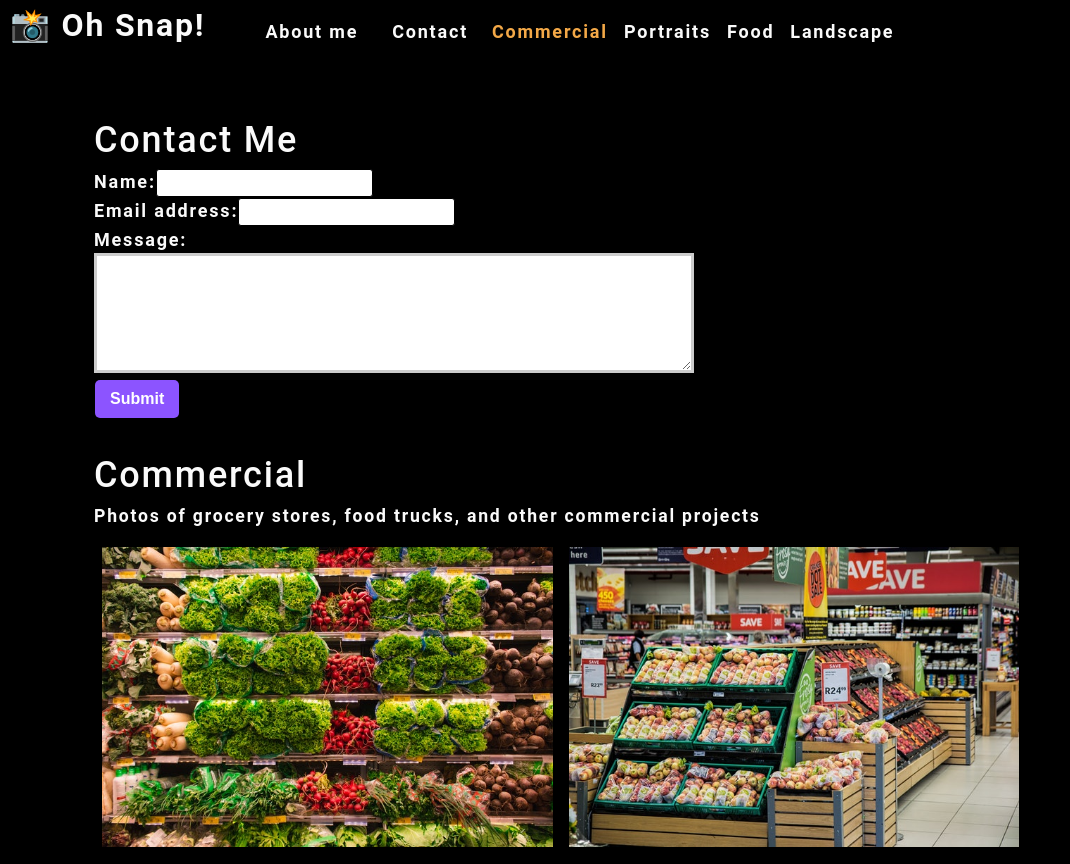
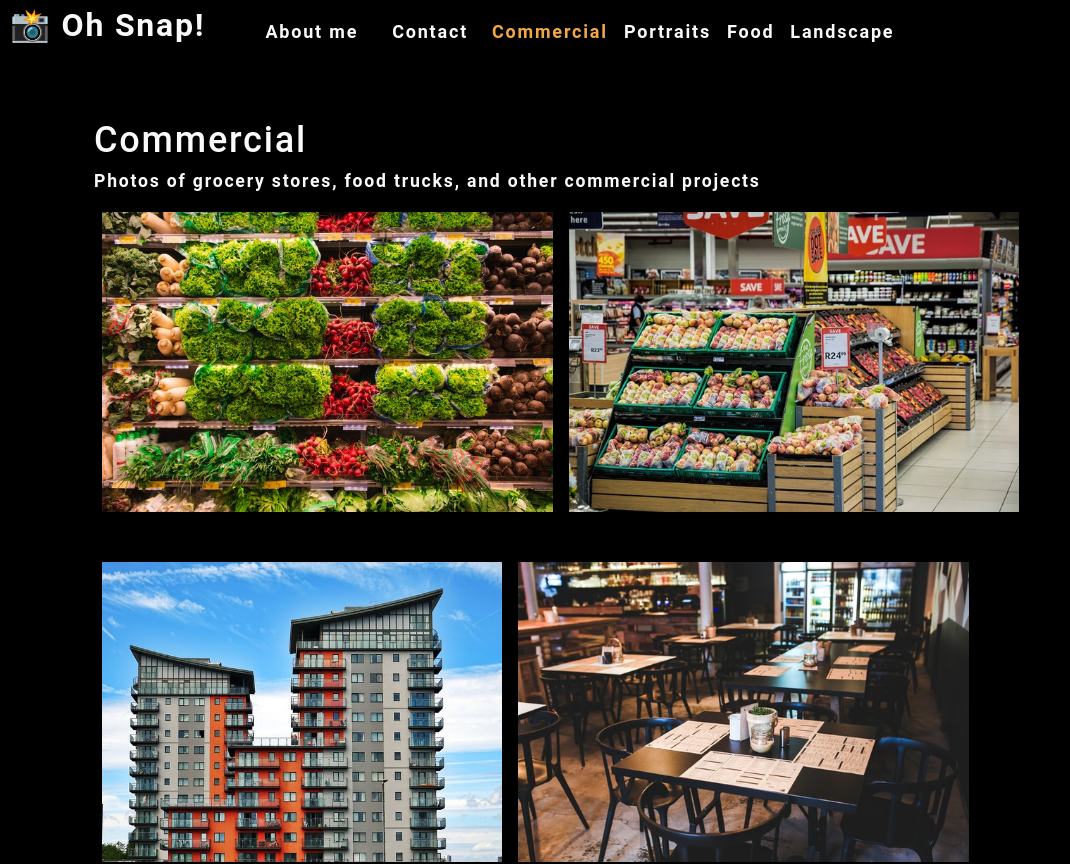
Before and after one commit to saraoros/photo-port, a React (Create React App) app: page / in a window 1280 px wide. Shown: the top 864 px of the page, without its empty margins (0-1070 px from the left). Built offline with nearby package versions, Linux system fonts and the light colour scheme.

Commit message:
added conditional rendering to display each component

```diff
--- a/src/App.js
+++ b/src/App.js
@@ -21,17 +21,26 @@
 
   const [currentCategory, setCurrentCategory] = useState(categories[0]);
 
+  const [contactSelected, setContactSelected] = useState(false);
+
   return (
     <div>
       <Nav
         categories={categories}
         setCurrentCategory={setCurrentCategory}
         currentCategory={currentCategory}
+        contactSelected={contactSelected}
+        setContactSelected={setContactSelected}
       ></Nav>
       <main>
-        <ContactForm></ContactForm>
-        <Gallery currentCategory={currentCategory}></Gallery>
-        <About></About>
+        {!contactSelected ? (
+          <>
+            <Gallery currentCategory={currentCategory}></Gallery>
+            <About></About>
+          </>
+        ) : (
+          <ContactForm></ContactForm>
+        )}
       </main>
     </div>
   );
--- a/src/components/Contact/index.js
+++ b/src/components/Contact/index.js
@@ -1,4 +1,6 @@
 import React, { useState } from "react";
+
+import { validateEmail } from "../../utils/helpers";
 
 function ContactForm() {
   const [formState, setFormState] = useState({
@@ -7,51 +9,73 @@
     message: "",
   });
 
+  const [errorMessage, setErrorMessage] = useState("");
   const { name, email, message } = formState;
 
-  function handleChange(e) {
-    setFormState({ ...formState, [e.target.name]: e.target.value });
-  }
+  const handleSubmit = (e) => {
+    e.preventDefault();
+    if (!errorMessage) {
+      setFormState({ [e.target.name]: e.target.value });
+      console.log("Form", formState);
+    }
+  };
 
-function handleSubmit(e) {
-  e.preventDefault();
-  console.log(formState);
-}
+  const handleChange = (e) => {
+    if (e.target.name === "email") {
+      const isValid = validateEmail(e.target.value);
+      if (!isValid) {
+        setErrorMessage("Your email is invalid.");
+      } else {
+        setErrorMessage("");
+      }
+    } else {
+      if (!e.target.value.length) {
+        setErrorMessage(`${e.target.name} is required.`);
+      } else {
+        setErrorMessage("");
+      }
+    }
+  };
 
   return (
     <section>
-      <h1>Contact Me</h1>
+      <h1 data-testid="h1tag">Contact me</h1>
       <form id="contact-form" onSubmit={handleSubmit}>
         <div>
           <label htmlFor="name">Name:</label>
           <input
             type="text"
+            name="name"
             defaultValue={name}
-            onChange={handleChange}
-            name="name"
+            onBlur={handleChange}
           />
         </div>
-
         <div>
           <label htmlFor="email">Email address:</label>
           <input
             type="email"
+            name="email"
             defaultValue={email}
-            onChange={handleChange}
-            name="email"
+            onBlur={handleChange}
           />
         </div>
-
         <div>
           <label htmlFor="message">Message:</label>
           <textarea
             name="message"
+            rows="5"
             defaultValue={message}
-            onChange={handleChange}
-            rows="5"
+            onBlur={handleChange}
           />
         </div>
-        <button type="submit">Submit</button>
+        {errorMessage && (
+          <div>
+            <p className="error-text">{errorMessage}</p>
+          </div>
+        )}
+        <button data-testid="button" type="submit">
+          Submit
+        </button>
       </form>
     </section>
   );
--- a/src/components/Nav/index.js
+++ b/src/components/Nav/index.js
@@ -1,16 +1,14 @@
-// import React from "react";
-import React, { useEffect } from "react";
-
+import React from "react";
 import { capitalizeFirstLetter } from "../../utils/helpers";
 
 function Nav(props) {
-  const { categories = [], setCurrentCategory, currentCategory } = props;
-
-
-  useEffect(() => {
-    document.title = capitalizeFirstLetter(currentCategory.name);
-  }, [currentCategory]);
-
+  const {
+    categories = [],
+    setCurrentCategory,
+    contactSelected,
+    currentCategory,
+    setContactSelected,
+  } = props;
 
   return (
     <header className="flex-row px-1">
@@ -26,23 +24,30 @@
       <nav>
         <ul className="flex-row">
           <li className="mx-2">
-            <a data-testid="about" href="#about">
+            <a
+              data-testid="about"
+              href="#about"
+              onClick={() => setContactSelected(false)}
+            >
               About me
             </a>
           </li>
-          <li className="mx-2">
-            <span>Contact</span>
+          <li className={`mx-2 ${contactSelected && "navActive"}`}>
+            <span onClick={() => setContactSelected(true)}>Contact</span>
           </li>
           {categories.map((category) => (
             <li
               className={`mx-1 ${
-                currentCategory.name === category.name && "navActive"
+                currentCategory.name === category.name &&
+                !contactSelected &&
+                "navActive"
               }`}
               key={category.name}
             >
               <span
                 onClick={() => {
                   setCurrentCategory(category);
+                  setContactSelected(false);
                 }}
               >
                 {capitalizeFirstLetter(category.name)}
```
